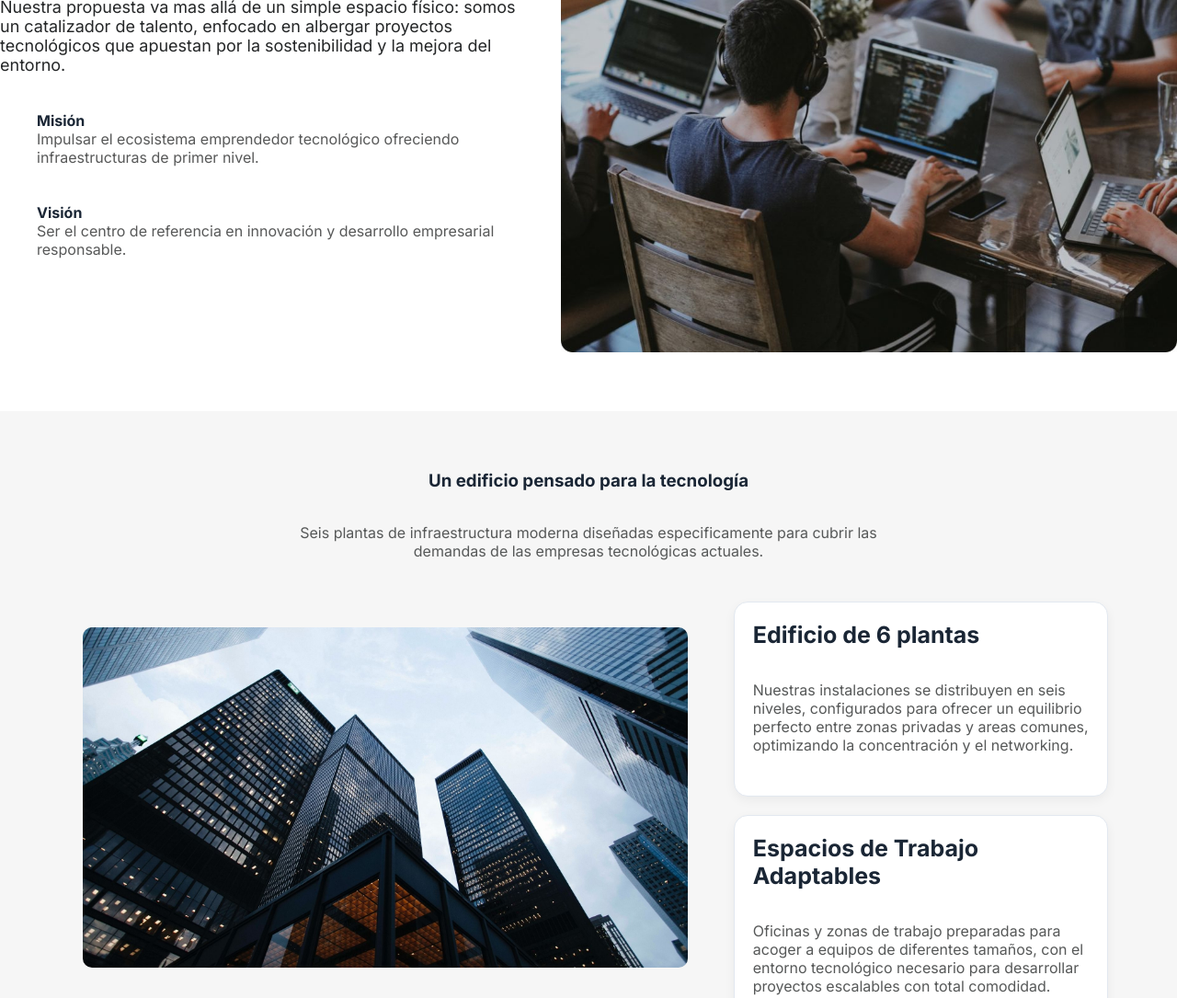
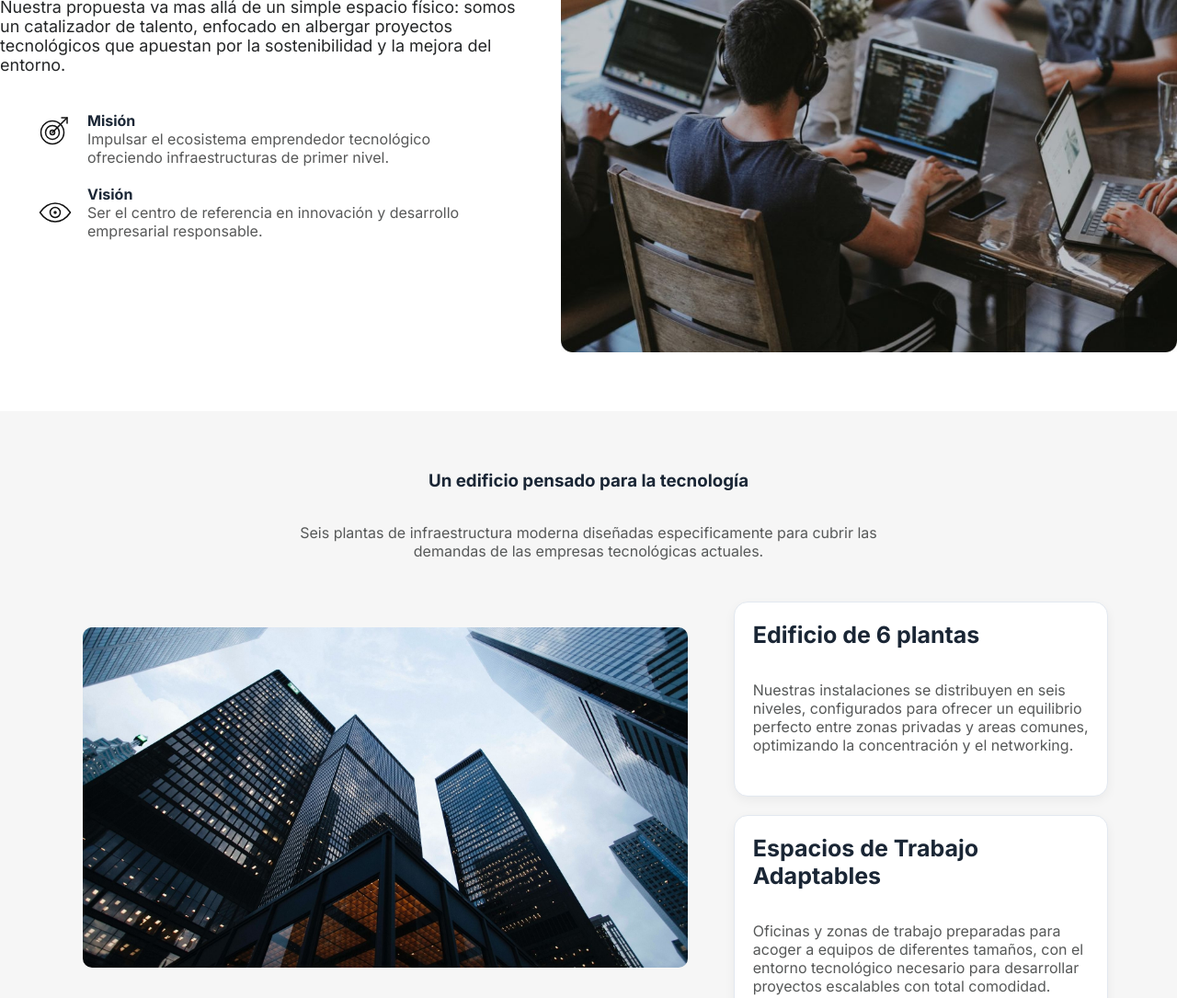
Before and after one commit to bbbbbsmr/git-fase9, a plain HTML site: page html fase 9/index.html in a window 1280 px wide. Shown: the part 880-1965 px from the top of the page at 92% size. Drawn offline with Linux system fonts and the light colour scheme.

Commit message:
Añadido de simbolos SVG, correccion de max y min width del text area del formulario

```diff
--- a/html fase 9/css/vivero.css
+++ b/html fase 9/css/vivero.css
@@ -698,3 +698,42 @@ footer .final a:hover {
     border-right: 1px solid #263042;
     padding-right: 15px;
 }
+
+#svg1{
+    width: 40px;
+    margin-right: 15px;
+}
+
+.mision1{
+    display: flex;
+
+
+}
+.mision2{
+    display: flex;
+    flex-direction: column;
+
+}
+
+img#svg1{
+    padding-bottom: 40px;
+}
+
+#svg2{
+    width: 40px;
+    margin-right: 15px;
+}
+
+.vision1{
+    display: flex;
+}
+.vision2{
+    display: flex;
+    flex-direction: column;
+
+}
+
+textarea#mensaje{
+    max-width: 480px;
+    min-width: 480px;
+}
--- a/html fase 9/index.html
+++ b/html fase 9/index.html
@@ -75,14 +75,28 @@
                     <p>En el <strong> Vivero San Luis </strong> somos un hub de innovación tecnológica. Proporcionamos un entorno dinámico y colaborativo donde las ideas disruptivas encuentran el soporte estructural y la comunidad necesarios para crecer.</p>
                     <p>Nuestra propuesta va mas allá de un simple espacio físico: somos un catalizador de talento, enfocado en albergar proyectos tecnológicos que apuestan por la sostenibilidad y la mejora del entorno.</p>
                 </div>
-                <div class="puntos">
-                    <strong>Misión</strong>
-                    <p>Impulsar el ecosistema emprendedor tecnológico ofreciendo infraestructuras de primer nivel.</p>
-                    <br>
-                    <br>
-                    <strong>Visión</strong>
-                    <p>Ser el centro de referencia en innovación y desarrollo empresarial responsable.</p>
+
+              <div class="puntos">
+
+                <div class="mision1">
+                    <img src="./img/mision.svg" id="svg1" alt="mision">
+
+                    <div class="mision2">
+                        <strong>Misión</strong>
+                        <p>Impulsar el ecosistema emprendedor tecnológico ofreciendo infraestructuras de primer nivel.</p>
+                    </div>
                 </div>
+
+                <div class="vision1">
+                    <img src="./img/vision.svg" id="svg2" alt="vision">
+
+                    <div class="vision2">
+                        <strong>Visión</strong>
+                        <p>Ser el centro de referencia en innovación y desarrollo empresarial responsable.</p>
+                    </div>
+                </div>
+
+            </div>
             </div>
             <div>
                 <img src="./img/Rectangle-1024x889.jpg" alt="chicos trabajando con portatiles">
@@ -191,13 +205,28 @@
             <div class="informacion">
                 <h2>¿Tienes una idea? Hagamosla realidad</h2>
                 <p>Si tu empresa tecnologica busca unas instalaciones preparadas para crecer, no dudes en solicitarnos mas informacion sobre la disponibilidad en nuestras plantas.</p>
+                  <div class="ubicacion1">
+                    <img src="./img/ubicacion.svg" id="ubisvg" alt="ubicacion">
+                    <div class="ubisvg">
                 <h4>UBICACIÓN</h4>
                 <p>Calle Licenciado Poza, 31, 48011 Bilbao</p>
+                <div class="email1">
+                    <img src="./img/email.svg" id="emailsvg" alt="email">
+                    <div class="emailsvg">
                 <h4>EMAIL</h4>
                 <p>info@sensora.com</p>
+                <div class="telefono1">
+                    <img src="./img/telefono.svg" id="telefono1" alt="telefono">
+                    <div class="emailsvg">
                 <h4>TELÉFONO</h4>
                 <p>+34 944 000 000</p>
             </div>
+             </div>
+              </div>
+              </div>
+              </div>
+              </div>
+              </div>
             <form class="formulario">
             <label for="nombre">Nombre completo</label>
             <input type="text" placeholder="Tu nombre" id="nombre" name="nombre">
```
Also changed, not shown: html fase 9/img/email.svg (added), html fase 9/img/mision.svg (added), html fase 9/img/telefono.svg (added), html fase 9/img/ubicacion.svg (added), html fase 9/img/vision.svg (added).
